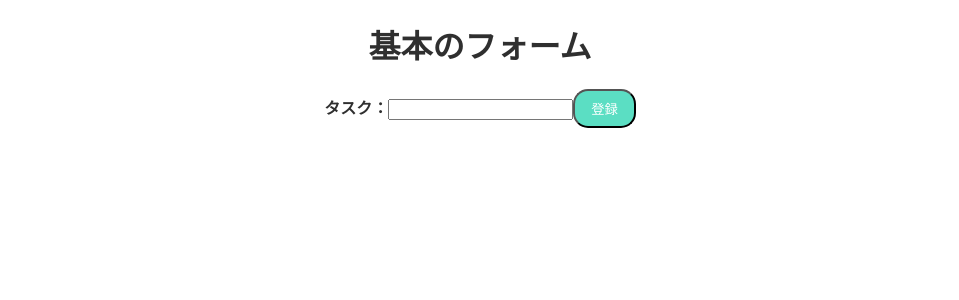
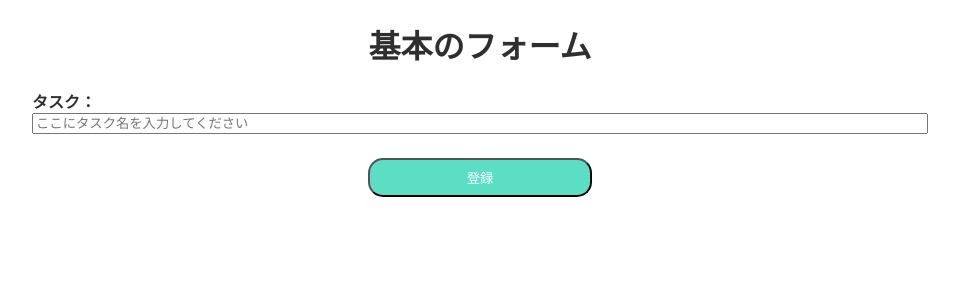
Before and after one commit to azufb/sampleFormAppWithVite, a React (Vite) app: page /form in a window 1280 px wide. Shown: the top 300 px of the page, without its empty margins (160-1119 px from the left). Built offline with nearby package versions, Linux system fonts and the light colour scheme; no server answers.

Commit message:
フォームのレイアウト調整

```diff
--- a/src/components/SampleDynamicForm.tsx
+++ b/src/components/SampleDynamicForm.tsx
@@ -1,7 +1,7 @@
 import { useForm, useFieldArray } from "react-hook-form";
 import axiosClient from "../axios";
 import SubmitButton from "./SubmitButton";
-import { Title, Form, FormLabel } from "../styles/SampleDynamicForm";
+import { FormArea,Title, Form, FormLabel, Input } from "../styles/SampleDynamicForm";
 import { FontAwesomeIcon } from "@fortawesome/react-fontawesome";
 import { faCircleXmark, faPlus } from "@fortawesome/free-solid-svg-icons";
 import '../styles/css/fontAwesomeStyle.css';
@@ -35,7 +35,7 @@ const SampleDynamicForm = () => {
     };
 
     return (
-        <div>
+        <FormArea>
             <Title>動的フォーム</Title>
             <Form>
                 <button type="button" onClick={() => prepend({title: ''})}>
@@ -44,7 +44,7 @@ const SampleDynamicForm = () => {
                     {fields.map((field: any, index: number) => (
                         <div key={field.id}>
                             <FormLabel>タスクNo.{index}：</FormLabel>
-                            <input {...register(`sample.${index}.title`)} />
+                            <Input {...register(`sample.${index}.title`)} placeholder='ここにタスク名を入力してください' />
                             <FontAwesomeIcon icon={faCircleXmark} className='removeFormIcon' onClick={() => remove(index)} />
                         </div>
                     ))}
@@ -56,7 +56,7 @@ const SampleDynamicForm = () => {
                     <SubmitButton onClick={handleSubmit(onSubmit)} text='登録' />
                 </div>
             </Form>
-        </div>
+        </FormArea>
     );
 };
 
--- a/src/components/SampleForm.tsx
+++ b/src/components/SampleForm.tsx
@@ -1,6 +1,6 @@
 import { useForm } from "react-hook-form";
 import axiosClient from "../axios";
-import { Title, Form, FormLabel } from '../styles/SampleForm';
+import { FormArea,Title, Form, FormLabel, Input } from '../styles/SampleForm';
 import SubmitButton from "./SubmitButton";
 
 const SampleForm = () => {
@@ -22,11 +22,11 @@ const SampleForm = () => {
     };
 
     return (
-        <div>
+        <FormArea>
             <Title>基本のフォーム</Title>
             <Form>
                 <FormLabel>タスク：</FormLabel>
-                <input {...register('title')} />
+                <Input {...register('title')} placeholder='ここにタスク名を入力してください' />
                 <SubmitButton onClick={handleSubmit(submitForm)} text='登録' />
             </Form>
             {/*
@@ -69,7 +69,7 @@ const SampleForm = () => {
                     <p>textarea：{watchAllVal.textarea}</p>
                 </div>
             */}
-        </div>
+        </FormArea>
     );
 };
 
--- a/src/styles/SampleDynamicForm.ts
+++ b/src/styles/SampleDynamicForm.ts
@@ -1,4 +1,13 @@
 import { styled } from "./stitches.config";
+
+const FormArea = styled('div', {
+    position: 'absolute',
+    left: '0',
+    right: '0',
+    width: '70%',
+    height: '80%',
+    margin: '0 auto',
+});
 
 const Title = styled('h1', {
     color: '$fontColorDefault',
@@ -19,13 +28,23 @@ const Form = styled('form', {
     }
 });
 
-const FormLabel = styled('label', {
+const FormLabel = styled('p', {
     color: '$fontColorDefault',
-    fontWeight: 'bold'
+    fontWeight: 'bold',
+    textAlign: 'left',
+    margin: '0'
+});
+
+const Input = styled('input', {
+    width: '100%',
+    boxSizing: 'border-box',
+    marginBottom: '1.5rem'
 });
 
 export {
+    FormArea,
     Title,
     Form,
-    FormLabel
+    FormLabel,
+    Input
 };
--- a/src/styles/SampleForm.ts
+++ b/src/styles/SampleForm.ts
@@ -1,4 +1,13 @@
 import { styled } from "./stitches.config";
+
+const FormArea = styled('div', {
+    position: 'absolute',
+    left: '0',
+    right: '0',
+    width: '70%',
+    height: '80%',
+    margin: '0 auto',
+});
 
 const Title = styled('h1', {
     color: '$fontColorDefault',
@@ -19,13 +28,23 @@ const Form = styled('form', {
     }
 });
 
-const FormLabel = styled('label', {
+const FormLabel = styled('p', {
     color: '$fontColorDefault',
-    fontWeight: 'bold'
+    fontWeight: 'bold',
+    textAlign: 'left',
+    margin: '0'
+});
+
+const Input = styled('input', {
+    width: '100%',
+    boxSizing: 'border-box',
+    marginBottom: '1.5rem'
 });
 
 export {
+    FormArea,
     Title,
     Form,
-    FormLabel
+    FormLabel,
+    Input
 };
--- a/src/styles/SubmitButton.ts
+++ b/src/styles/SubmitButton.ts
@@ -1,6 +1,7 @@
 import { styled } from "./stitches.config";
 
 const SubmitBtn = styled('button', {
+    width: '25%',
     padding: '0.5rem 1rem',
     borderRadius: '15px',
     backgroundColor: '#5BDEC3',
```
